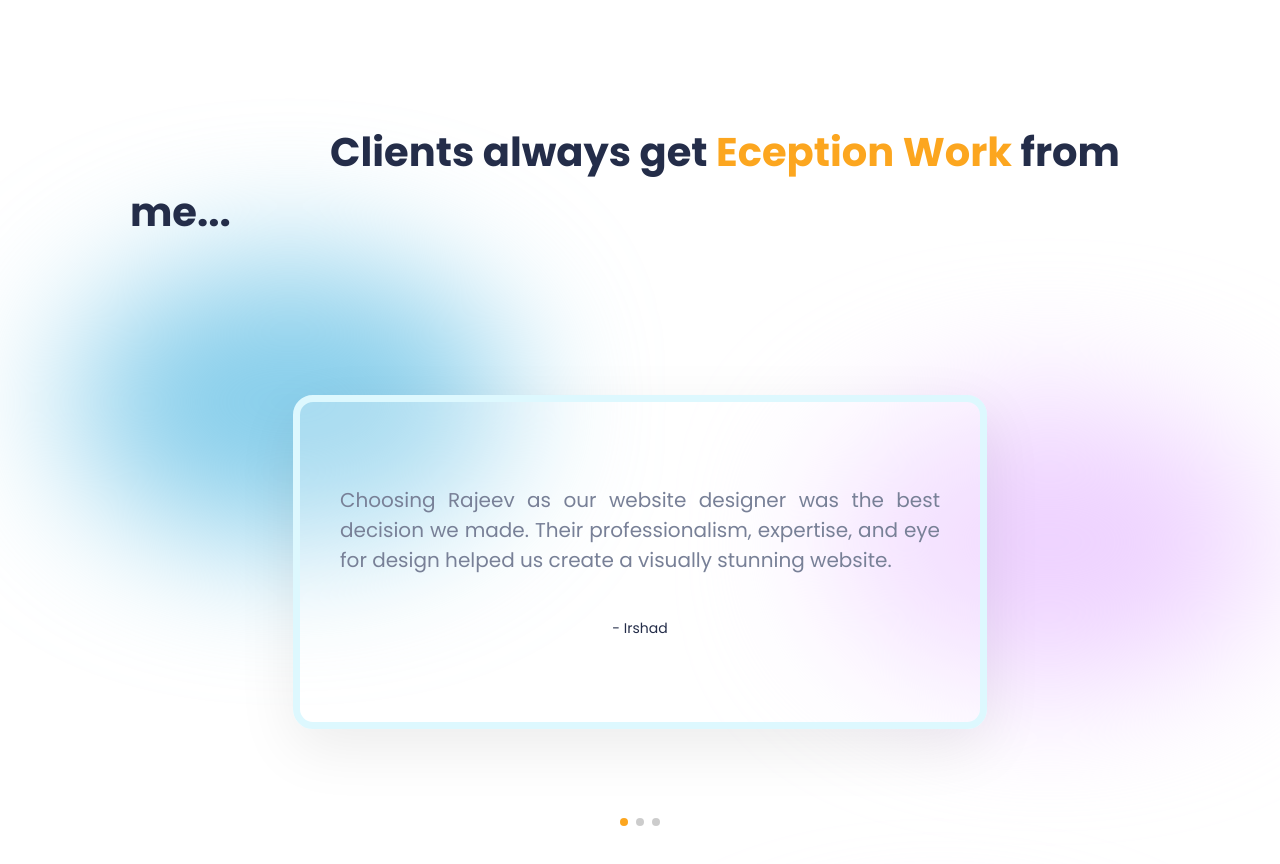
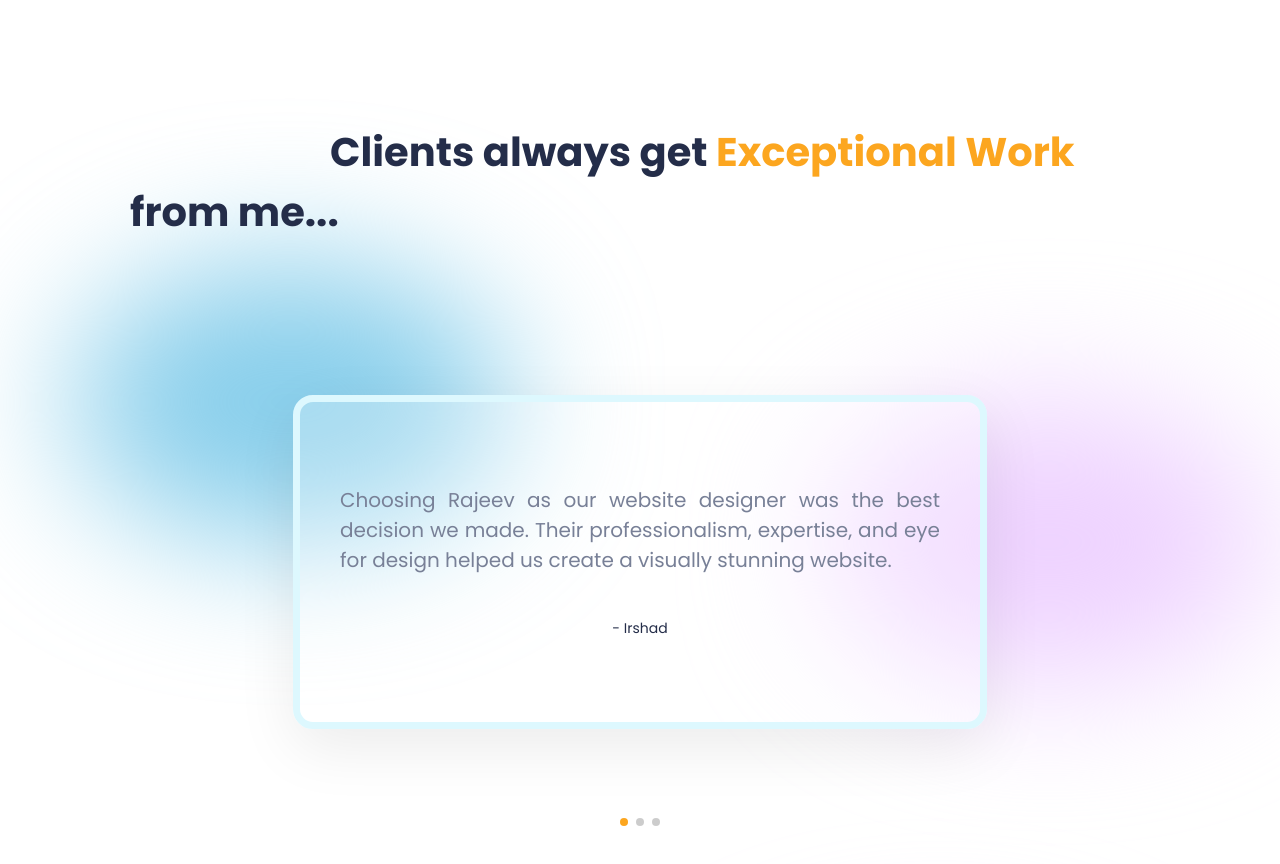
Before and after one commit to rajeev-30/react-portfolio1, a React (Create React App) app: page / in a window 1280 px wide. Shown: the part 3740-4604 px from the top of the page. Built offline with nearby package versions, Linux system fonts and the light colour scheme.

Commit message:
made some changes

```diff
--- a/src/Components/Testinomial/Testinomial.jsx
+++ b/src/Components/Testinomial/Testinomial.jsx
@@ -47,7 +47,7 @@ const Testimonial = () => {
     <div className="t-wrapper" id='Testimonial' >
         <div className="t-heading">
             <span>Clients always get </span>
-            <span>Eception Work </span>
+            <span>Exceptional Work </span>
             <span>from me...</span>
             <div className="blur t-blur1" style={{background:"var(--purple)"}}></div>
             <div className="blur t-blur2" style={{background:"skyblue"}}></div>
```
